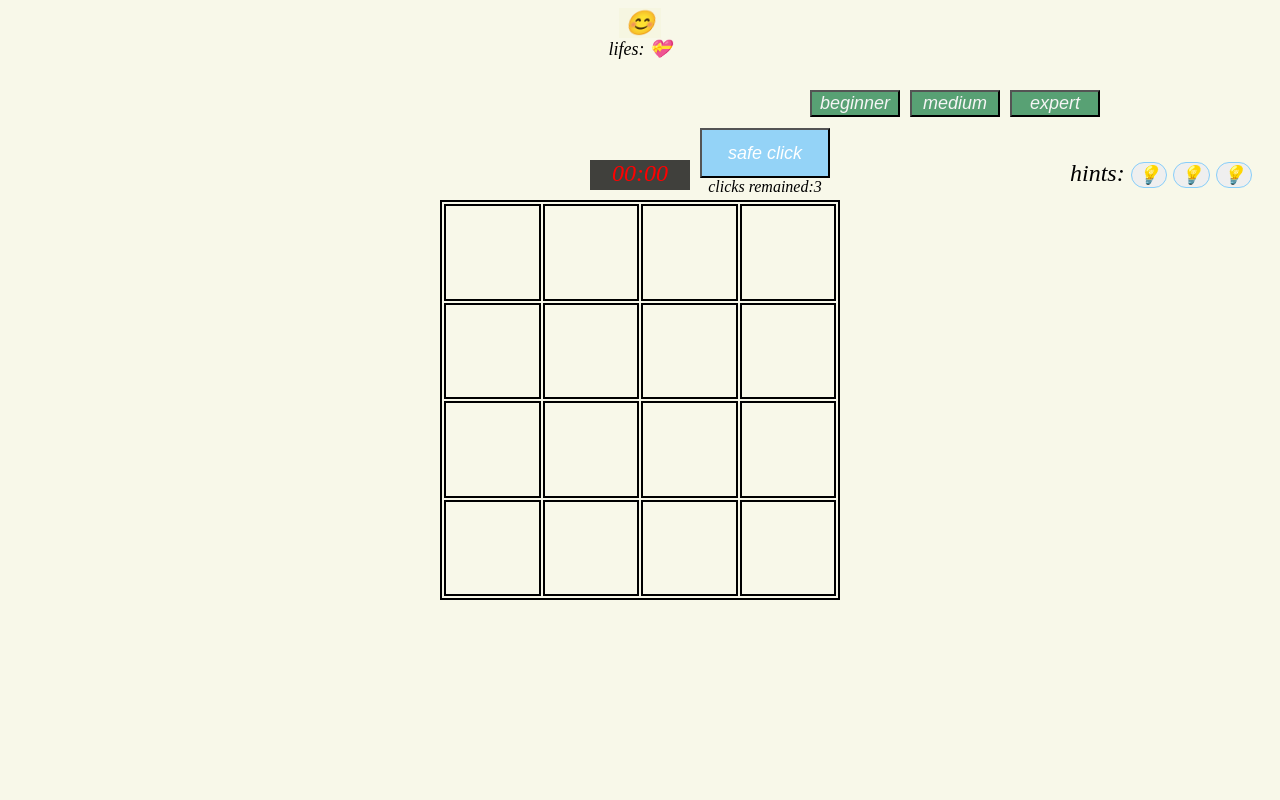
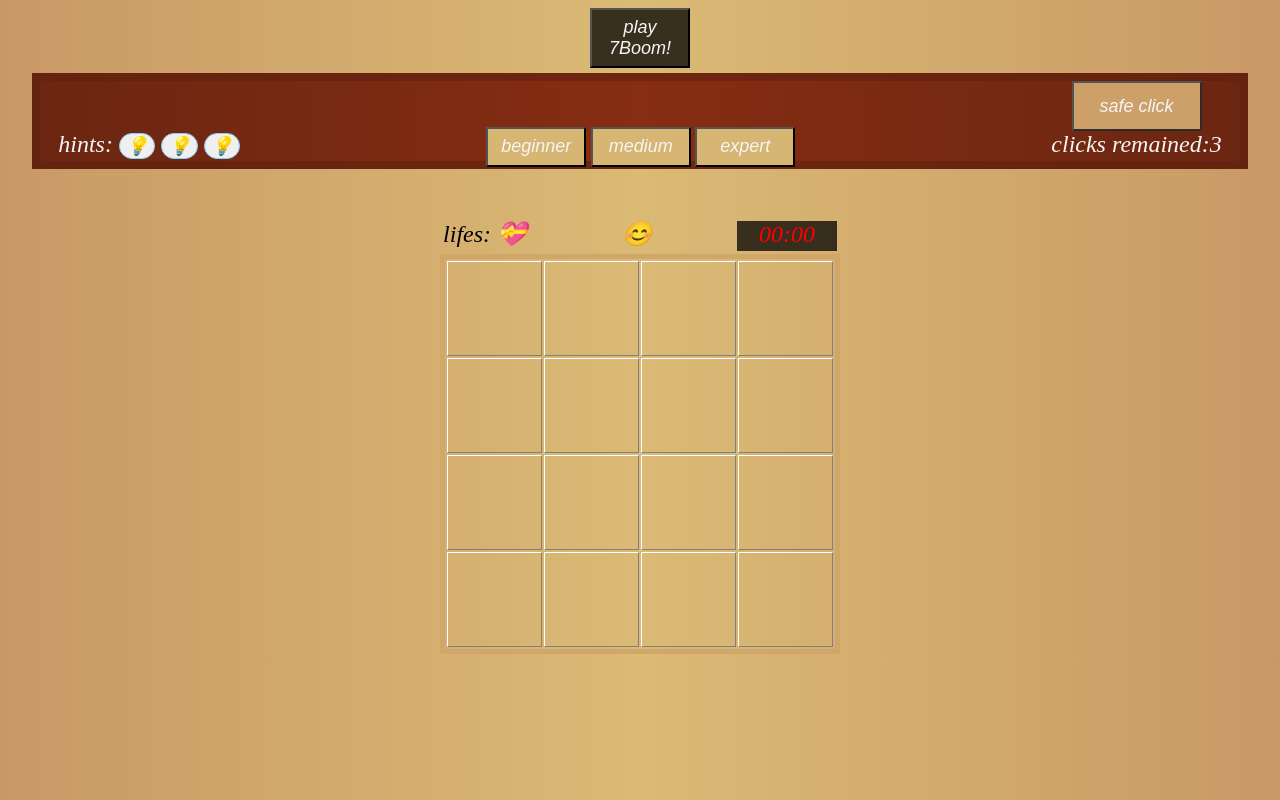
Before and after one commit to Bar26/mine-sweeper, a plain HTML site: page index.html in a window 1280 px wide. Drawn offline with Linux system fonts and the light colour scheme.

Commit message:
Add files via upload

```diff
--- a/css/main.css
+++ b/css/main.css
@@ -1,40 +1,62 @@
 
 body{
+    /* background: linear-gradient(0.25turn, #3f87a6, #ebf8e1, #aa5e0dc5); */
+    background: linear-gradient(0.25turn, #aa5e0da2, #daba75, #aa5e0da2);
     text-align: center;
-    background-color: rgba(245, 245, 220, 0.603);
+
 }
 
 *{
     font-style: italic;
 }
 
-img{
-    width: 20px;
-}
-
-.heart{
-    font-size: large;
-}
-
 table{
     table-layout: fixed;
     margin: auto;
-    /* margin-top: 100px; */
     width: 400px;
     height: 400px;
-    border: 2px solid black;
+    border:5px solid rgb(208 167 104);
+}
+
+.cell{
+    height: 2em;
+    width: 2em;
+    text-align: center;
+    font-size: 2em;
+    border: white 1px solid;
+    cursor: pointer;
+    border-top-color: white;
+    border-right-color: gray;
+    border-bottom-color: gray;
+    border-left-color: white;
+}
+
+
+.cell:hover{
+    outline: solid white 2px ;
+    outline-offset: 1px;
+}
+
+.shown{
+    /* background-color:rgb(124, 68, 30); */
+    background-color: rgb(107, 38, 17);
+    border: 0px;
+    transition: 0.3s;
+}
+
+.shown.explode{
+    background-color: rgba(241, 24, 24, 0.747);
+    transition: 0.3s;
+}
+
+img{
+    width: 50px;
 }
 
 button{
     cursor: pointer;
 }
 
-td{
-    height: 2em;
-    border: 2px solid black;
-    text-align: center;
-    font-size: 2em;
-}
 
 span.flag{
     display: none;
@@ -43,11 +65,55 @@ span.flag{
 
 span.content{
    display:none;
+}
 
+.level{
+    display: inline-block;
+    font-size: large;
+    margin-left: 140px;
+    text-align: center;
 }
-.shown.explode{
-    background-color: rgb(235, 15, 15);
-    transition: 0.15s;
+
+.level button{
+    text-align: center;
+    width: 70px;
+    display: inline;
+    width: 100px;
+    height: 40px;
+    font-size: large;
+    color: whitesmoke;
+    background-color: rgb(215 181 115);
+}
+
+.play7Boom{
+    display: block;
+    margin: auto;
+    width: 100px;
+    height: 60px;
+    font-size:large;
+    background-color: rgb(0, 0, 0, 0.74);
+    color: whitesmoke;
+}
+
+.elements{
+    margin-top: 50px;
+    text-align: center;
+    /* display: inline-block; */
+    margin-bottom: 3px;
+}
+
+.heart{
+    display: inline-block;
+    font-size: x-large;
+    margin-right: 35px;
+}
+
+.smiley{
+    display: inline-block;
+    background-color: rgba(245, 245, 220, 0);
+    border: 0px;
+    font-size: x-large;
+    margin-left: 50px;
 }
 
 .timer{
@@ -57,84 +123,62 @@ span.content{
     height: 30px;
     font-size: x-large;
     text-align: center;
-    display: inline-block;
-    margin-top: 100px;
-    margin-bottom: 10px;
-
+    display:inline-block;
+    /* margin: auto; */
+    margin-left: 75px;
 }
 
-.shown{
-    background-color:burlywood;
+.help{
+  text-align: center;
+  display: inline-block;
+  width: 1200px;
+  background: linear-gradient(0.25turn, rgb(107, 38, 17), rgb(134, 45, 18), rgb(107, 38, 17));
+  border: 8px rgba(97, 33, 14, 0.61) solid;
+  color: whitesmoke;
+  font-size: x-large;
+  height: 80px;
+  margin-top: 5px;
 }
 
+
 .hint{
+    text-align: center;
     font-size: x-large;
-    position: absolute;
-    top: 160px;
-    left: 1070px;
-
+    display: inline-block;
+    margin-right: 100px;
 }
 
 .hint button{
     border-radius: 50px;
     border: lightskyblue 1px solid;
     font-size: large;
-
+    margin-bottom: 20px;
 }
 
 .hint button.hit{
-    background-color: white;
+    background-color: rgba(255, 255, 255, 0);
     border: 0ch;
 }
 
 .safeClick{
-   position: absolute;
-   top: 128px;
-   left: 700px;
+    text-align: center;
+    display: inline-block;
+    margin-left: 250px;
+}
+
+.safeClick button{
+    background-color: rgb(205 160 105);
+    border-right-color:gray ;
+    border-bottom-color: gray;
+    width: 130px;
+    height: 50px;
+    font-size: large;
+    color: whitesmoke;
 
 }
 
-.safeClick button{
-    background-color: rgba(135, 206, 250, 0.877);
-    width: 130px;
-    height: 50px;
-    font-size: large;
-    color: white;
 
-}
 
 .revealed{
     outline: 3px rgb(58, 173, 245) solid;
 }
-
-.level{
-    background-color: rgba(46, 139, 86, 0.788);
-    color: whitesmoke;
-    font-size: large;
-    position: absolute;
-    top: 90px;
-    width:90px;
-}
-
-.level.beginner{
-    left: 810px;
-
-}
-.level.medium{
-    left: 910px;
-
-}
-.level.expert{
-    left: 1010px;
-}
-
-
-.heart{
-    font-size: large;
-}
-
-.smiley{
-    background-color: rgba(245, 245, 220, 0.603);
-    border: 0px;
-    font-size: x-large;
-}
--- a/index.html
+++ b/index.html
@@ -12,31 +12,43 @@
 
 
 <body onload="init()">
-    <button onclick="init(4,2)" class="level beginner">beginner</button>
-<button onclick="init(8,12)" class="level medium">medium</button>
-<button onclick="init(12,30)" class="level expert">expert</button>
-<button onclick="resetLevel()" class="smiley">😊</button>
-<div class="heart">lifes: <span></span></div>
+
+
+
+
+    <button class="play7Boom" onclick="activate7Boom()">play 7Boom!</button>
+    <div class="help">
         <div class="hint"> hints:
             <button onclick="hintClicked(this)" class="last">💡</button>
             <button onclick="hintClicked(this)" class="second">💡</button>
             <button onclick="hintClicked(this)" class="last">💡</button>
         </div>
+        <div class="level">
+            <button onclick="init(4,2)" class="beginner">beginner</button>
+            <button onclick="init(8,12)" class="medium">medium</button>
+            <button onclick="init(12,30)" class="expert">expert</button>
+        </div>
             <div class="safeClick">
                 <button onclick="revealSafeClick()"> safe click</button>
                 <div>clicks remained:<span class="safeCount"></span></div>
             </div>
+    </div>
 
+
+    <div class="elements">
+        <div class="heart">lifes: <span></span></div>
+        <button onclick="resetLevel()" class="smiley">😊</button>
         <div class="timer"></div>
+    </div>
+
+
+
     <div class="container">
 
 
 
     </div>
 
-
-
-
     <script src="js/utils.js"></script>
     <script src="js/game.js"></script>
 </body>
--- a/js/game.js
+++ b/js/game.js
@@ -1,50 +1,51 @@
 'use strict'
 
-const MINE = `<img src="img/bomb.jpg" />`
-const FLAG = `<span class="flag"><img src="img/flag.jpg" /></span>`
-
-//FOR NOW
+const MINE = `<img src="img/bomb.webp" />`
+const FLAG = `<span class="flag"><img src="img/flag.png" /></span>`
+const audio= new Audio('../sound/bomb-sound.wav')
+const winAudio = new Audio('../sound/win.wav')
+const loseAudio= new Audio('../sound/lose.wav')
+var gElSmiley = document.querySelector('.smiley')
+var gElLifes = document.querySelector('.heart span')
+var elSafeCount = document.querySelector('span.safeCount')
+var elHintBts = document.querySelectorAll('.hint button')
+var gElTimer = document.querySelector('.timer')
 var gNumMines
 var gSize
-var gElTimer = document.querySelector('.timer')
 var gTimeInterval
 var gBoard
-var gSec
-var gMin
 var gCountExploded
-var gCellsCount = gSize ** 2 - gNumMines
 var gCellsShown
 var gCountMarked
 var gIsWin
+var gIs7Boom
 var gNumClicks
 var gIsHintOn
-var gElSmiley = document.querySelector('.smiley')
-var gElLifes = document.querySelector('.heart span')
-var elSafeCount = document.querySelector('span.safeCount')
 var gSafeClicks
-//
+var gIsGameOn
+var gMin
+var gSec
 
 
 function init(size = 4, numMines = 2) {
-
+    gIsGameOn = true
     if (gTimeInterval) clearInterval(gTimeInterval)
-    console.log(size)
-
     if (size === 4) gElLifes.innerHTML = '💝'
     else gElLifes.innerHTML = '💝💝💝'
-
     elSafeCount.innerHTML = '3'
     gSafeClicks = 3
+    for (var i = 0; i < elHintBts.length; i++) {
+        elHintBts[i].classList.remove('hit')
+    }
     gMines = []
     gSize = size
     gNumMines = numMines
     gBoard = createBoard(gSize)
-    createMines(gBoard, gNumMines)
-    setMinesNegsCount(gBoard)
     printMat(gBoard, ".container")
+    changeRightClickDefaul(gBoard)
     resetTimer()
     gElSmiley.innerHTML = NORMAL
-
+    gIs7Boom = false
     gCountExploded = 0
     gCellsShown = 0
     gCountMarked = 0
@@ -53,28 +54,30 @@ function init(size = 4, numMines = 2) {
     gMin = 0
 }
 
-
-
-
 function cellClicked(elCell, i, j) {
     var cell = gBoard[i][j]
+    if (!gIsGameOn) return
     if (cell.isShown) return
     if (cell.isMarked) return
     gNumClicks++
+    if (gNumClicks === 1) {
+        createMines(gBoard, gNumMines, i, j)
+        setMinesNegsCount(gBoard)
+        printMat(gBoard, ".container")
+        gTimeInterval = setInterval(timerCycle, 1000)
+        changeRightClickDefaul(gBoard)
+    }
+    if (gNumClicks === 1) elCell = document.querySelector(`.cell-${i}-${j}`)
     var elContent = elCell.querySelector("span.content")
-    if (gNumClicks === 1) {
-        if (cell.isMine) changeMineLocation(cell, elContent)
-        gTimeInterval = setInterval(timerCycle, 1000)
-    }
+    cell.isShown = true
     if (gIsHintOn) {
         revealHint(elContent, i, j)
         return
     }
-    cell.isShown = true
     elCell.classList.add('shown')
     elContent.style.display = 'block'
-
     if (cell.isMine) {
+        audio.play()
         elCell.classList.add('explode')
         gCountExploded++
         console.log(gCountExploded)
@@ -91,18 +94,19 @@ function cellClicked(elCell, i, j) {
         }
     } else {
         gCellsShown++
-        if (gCellsShown === gCellsCount && gCountMarked === gNumMines) {
+        console.log(gCellsShown)
+        if (gCellsShown + gCountExploded + gCountMarked === gSize ** 2) {
             gIsWin = true
             gameOver()
         }
         if (!cell.minesAroundCount) {
             showNegs(gBoard, i, j)
         }
+
     }
 }
 
-
-function rightclick(elcell, cell) {     //TODO
+function rightclick(elcell, cell) {
     if (cell.isShown) return
     var elFlag = elcell.querySelector('span.flag')
     gNumClicks++
@@ -112,6 +116,7 @@ function rightclick(elcell, cell) {     //TODO
         elFlag.style.display = 'none'
         if (cell.isMine) {
             gCountMarked--
+            console.log(gCountMarked)
         }
 
     } else {
@@ -119,7 +124,8 @@ function rightclick(elcell, cell) {     //TODO
         elFlag.style.display = 'block'
         if (cell.isMine) {
             gCountMarked++
-            if (gCellsShown === gCellsCount && gCountMarked === gNumMines) {
+            console.log(gCountMarked)
+            if (gCellsShown + gCountExploded + gCountMarked === gSize ** 2) {
                 gIsWin = true
                 gameOver()
             }
@@ -128,10 +134,16 @@ function rightclick(elcell, cell) {     //TODO
 
 }
 
+function activate7Boom() {
+    gIs7Boom = true
+}
+
 
 function gameOver() {
+    gIsGameOn = false
 
     if (!gIsWin) {
+        loseAudio.play()
         for (var i = 0; i < gMines.length; i++) {
             var currMine = gMines[i]
             var elMine = document.querySelector(`.cell-${currMine.i}-${currMine.j}`)
@@ -142,6 +154,7 @@ function gameOver() {
         }
         gElSmiley.innerHTML = LOOSE
     } else {
+        winAudio.play()
         gElSmiley.innerHTML = WIN
     }
 
--- a/js/utils.js
+++ b/js/utils.js
@@ -5,8 +5,8 @@ const NORMAL = '😊'
 const LOOSE = '🤯'
 const WIN = '😎'
 
-
-function createBoard(size) {                    //DONE
+function createBoard(size) {
+    var gData = 0
     var board = []
     for (var i = 0; i < size; i++) {
         var row = []
@@ -16,6 +16,7 @@ function createBoard(size) {                    //DONE
                 isShown: false,
                 isMine: false,
                 isMarked: false,
+                data: gData++
             }
             row.push(cell)
         }
@@ -39,20 +40,38 @@ function getRandomEmptyCellIdx(board) {
 }
 
 
-function createMines(board, numMines) {
-    var randomRowIdx = Math.floor(Math.random() * board.length)
-    var randomColIdx = Math.floor(Math.random() * board.length)
-    board[randomRowIdx][randomColIdx].isMine = true
+function createMines(board, numMines, i, j) {
+    console.log(gIs7Boom)
 
-    for (var i = 0; i < numMines - 1; i++) {
-        var cellIdx = getRandomEmptyCellIdx(board)
-        board[cellIdx.i][cellIdx.j].isMine = true
+    if (!gIs7Boom) {
+        var randomRowIdx = i
+        var randomColIdx = j
+        while (randomRowIdx === i && randomColIdx === j) {
+            randomRowIdx = Math.floor(Math.random() * board.length)
+            randomColIdx = Math.floor(Math.random() * board.length)
+        }
+        board[randomRowIdx][randomColIdx].isMine = true
 
+        for (var i = 0; i < numMines - 1; i++) {
+            var cellIdx = getRandomEmptyCellIdx(board)
+            board[cellIdx.i][cellIdx.j].isMine = true
+
+        }
+    } else {
+        for (var i = 0; i < board.length; i++) {
+            for (var j = 0; j < board.length; j++) {
+                var cell = board[i][j]
+                console.log(cell.data)
+                var data = cell.data
+                var dataStr = cell.data + ''
+                console.log(data%7===0, dataStr.includes('7'))
+                if (data % 7 === 0 || dataStr.includes('7')) cell.isMine = true
+            }
+        }
     }
 }
 
-
-function changeMineLocation(cell, elContent){
+function changeMineLocation(cell, elContent) {
     cell.isMine = false
     elContent.innerHTML = `${cell.minesAroundCount}`
     var newMinePos = getRandomEmptyCellIdx(gBoard)
@@ -91,7 +110,6 @@ function printMat(mat, selector) {
             if (mat[i][j].isMine) {
                 cellContent = MINE
                 gMines.push({ i, j })
-
             }
             else if (currCell.minesAroundCount) cellContent = currCell.minesAroundCount
             else cellContent = ''
@@ -103,21 +121,11 @@ function printMat(mat, selector) {
 
     strHTML += '</tbody></table>';
     var elContainer = document.querySelector(selector);
+    console.log(elContainer)
     elContainer.innerHTML = strHTML;
 
-    for (let i = 0; i < mat.length; i++) {
-        for (let j = 0; j < mat.length; j++) {
-            let cell = mat[i][j]
-            let elCell = document.querySelector(`.cell-${i}-${j}`)
-            elCell.addEventListener('contextmenu', function (e) {
-                e.preventDefault();
-                rightclick(elCell, cell, i, j)
-            }, false);
-        }
-    }
+}
 
-
-}
 
 
 function showNegs(board, cellI, cellJ) {
@@ -127,19 +135,20 @@ function showNegs(board, cellI, cellJ) {
             if (j < 0 || j > board.length - 1) continue
             if (i === cellI && j === cellJ) continue
             var neg = board[i][j]
-            if (!neg.isShown) {
+            if (!neg.isShown && !neg.isMarked) {
                 neg.isShown = true
                 gCellsShown++
                 console.log(gCellsShown)
+                var elNeg = document.querySelector(`.cell-${i}-${j}`)
+                elNeg.classList.add('shown')
+                var elContent = elNeg.querySelector("span.content")
+                elContent.style.display = 'block'
+
             }
-            if (gCellsShown === gCellsCount && gCountMarked === gNumMines) {
+            if (gCellsShown + gCountExploded + gCountMarked === gSize ** 2) {
                 gIsWin = true
                 gameOver()
             }
-            var elNeg = document.querySelector(`.cell-${i}-${j}`)
-            elNeg.classList.add('shown')
-            var elContent = elNeg.querySelector("span.content")
-            elContent.style.display = 'block'
 
         }
     }
@@ -172,9 +181,23 @@ function timerCycle() {
 }
 
 
-function resetLevel(){
-    init(gSize,gNumMines)
+function resetLevel() {
+    init(gSize, gNumMines)
 }
+
+function changeRightClickDefaul(mat) {
+    for (let i = 0; i < mat.length; i++) {
+        for (let j = 0; j < mat.length; j++) {
+            let cell = mat[i][j]
+            let elCell = document.querySelector(`.cell-${i}-${j}`)
+            elCell.addEventListener('contextmenu', function (e) {
+                e.preventDefault();
+                rightclick(elCell, cell, i, j)
+            }, false);
+        }
+    }
+}
+
 
 
 // function getClassName(location) {
```
Also changed, not shown: img/bomb.webp (added), img/flag.png (added), 3 other files. Lines whose indentation alone changed are shown as unchanged.
